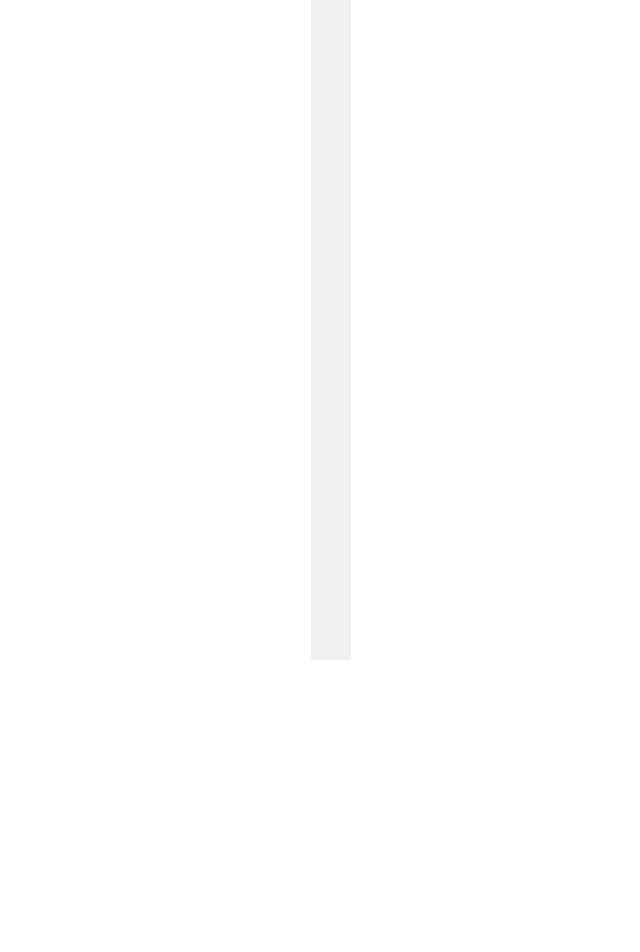
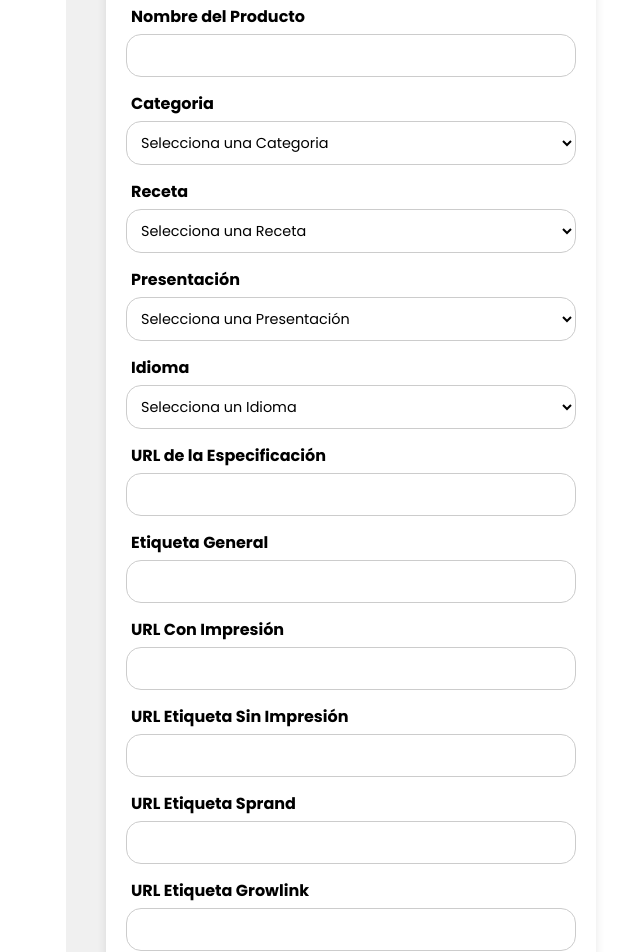
Before and after one commit to Nesz-ux/recetasDasa, a React (Vite) app: page /add-product in a window 1280 px wide. Before the commit this address had no page. Shown: the part 180-1132 px from the top of the page, without its empty margins (309-949 px from the left). Before the commit the page ends 840 px from the top, so only its background shows below. Built offline with nearby package versions, Linux system fonts and the light colour scheme; a web font is replaced by a local one.

Commit message:
Vistas de creacion de producto terminado, agregar producto a la base de datos finalizado

```diff
--- a/src/App.tsx
+++ b/src/App.tsx
@@ -4,6 +4,8 @@ import Login from "./pages/Login";
 import AddUserForm from "./pages/Users/AddUserForm";
 import ManageUsers from "./pages/Users/ManageUsers";
 import EditUser from "./pages/Users/EditUser";
+import ManageProduct from "./pages/Product/ManageProduct";
+import AddProduct from "./pages/Product/AddProduct";
 import "./App.css";
 import { useEffect, useState } from "react";
 
@@ -32,6 +34,8 @@ function App() {
           <Route path="/manage-user" element={<ManageUsers />} />
           <Route path="/add-user" element={<AddUserForm />} />
           <Route path="/edit-user" element={<EditUser />} />
+          <Route path="/manage-product" element={<ManageProduct />} />
+          <Route path="/add-product" element={<AddProduct />} />
         </Routes>
       </div>
     </Router>
--- a/src/assets/styles/AddUserStyle.css
+++ b/src/assets/styles/AddUserStyle.css
@@ -5,13 +5,43 @@
 
 .create-user {
   width: 100%;
-  max-width: 500px;
+  max-width: 700px;
   margin: 50px auto;
   padding: 20px;
   background-color: #fff;
   border-radius: 20px;
   box-shadow: 0 4px 10px rgba(0, 0, 0, 0.1);
   margin-top: 30px;
+}
+.container-product {
+  max-width: 100%;
+  width: 450px;
+  margin: 0 auto;
+  padding: 20px;
+  text-align: center;
+  align-items: center;
+  justify-content: center;
+  min-height: 100vh;
+  transition: background-color 0.3s ease, color 0.3s ease;
+}
+
+.create-product {
+  width: 100%;
+  max-width: 700px;
+  margin: 50px auto;
+  padding: 20px;
+  background-color: #fff;
+  border-radius: 20px;
+  box-shadow: 0 4px 10px rgba(0, 0, 0, 0.1);
+  margin-top: 30px;
+}
+
+.create-product h2 {
+  text-align: center;
+  margin-bottom: 20px;
+  font-family: "Veneer", sans-serif;
+  font-size: 2rem;
+  color: #000;
 }
 
 .create-user h2 {
@@ -29,11 +59,11 @@
 }
 .create-user-form .form-group label {
   display: block;
-    margin-bottom: 5px;
-    color: #000;
-    text-align: left;
-    font-weight: bold;
-    margin-left: 5px;
+  margin-bottom: 5px;
+  color: #000;
+  text-align: left;
+  font-weight: bold;
+  margin-left: 5px;
 }
 
 .create-user-form .form-group input,
@@ -51,7 +81,7 @@
 
 .create-user-form .form-group input:hover,
 .create-user-form .form-group select:focus {
-  border-color: #BBA4C0;
+  border-color: #bba4c0;
   outline: none;
   box-shadow: 0 0 5px rgba(194, 135, 228, 0.5);
 }
--- a/src/assets/styles/EditUserStyle.css
+++ b/src/assets/styles/EditUserStyle.css
@@ -8,7 +8,7 @@
   max-width: 500px;
   margin: 50px auto;
   padding: 20px;
-  background-color: #FFF;
+  background-color: #fff;
   border-radius: 20px;
   box-shadow: 0 4px 10px rgba(0, 0, 0, 0.1);
   margin-top: 30px;
--- a/src/assets/styles/HomeStyle.css
+++ b/src/assets/styles/HomeStyle.css
@@ -8,7 +8,6 @@
   margin: 0 auto;
   padding: 20px;
   text-align: center;
-  flex-direction: column;
   align-items: center;
   justify-content: center;
   min-height: 100vh;
@@ -36,13 +35,6 @@
   margin-bottom: 10px;
 }
 
-.grid {
-  display: grid;
-  grid-template-columns: repeat(4, 1fr);
-  gap: 20px;
-  width: 100%;
-}
-
 .user-btn {
   padding: 8px 12px;
   margin: 0 5px;
@@ -51,29 +43,16 @@
   cursor: pointer;
   font-family: "Poppins", sans-serif;
   background-color: #473524;
+  width: 250px;
+  margin-bottom: 15px;
 }
-
-@media (max-width: 980px) {
-  .grid {
-    grid-template-columns: repeat(2, 1fr);
-  }
+.product-btn {
+  padding: 8px 12px;
+  margin: 0 5px;
+  border: none;
+  border-radius: 15px;
+  cursor: pointer;
+  font-family: "Poppins", sans-serif;
+  background-color: #473524;
+  width: 250px;
 }
-
-@media (max-width: 480px) {
-  .grid {
-    grid-template-columns: 1fr;
-  }
-}
-
-.input-container {
-  display: flex;
-  justify-content: center;
-  flex-direction: row;
-}
-
-.no-results {
-  display: flex;
-  justify-content: center;
-  font-size: 1.5rem;
-  color: #666;
-}
--- a/src/assets/styles/ManageUser.css
+++ b/src/assets/styles/ManageUser.css
@@ -35,7 +35,7 @@
   transition: background-color 0.3s ease;
   font-size: 1.1rem;
   margin-bottom: -40px;
-  width: 200px;
+  width: 250px;
 }
 
 .add-user-button:hover {
@@ -56,7 +56,7 @@
   font-size: 1.1rem;
   margin-bottom: -40px;
   margin-right: 15px;
-  width: 200px;
+  width: 250px;
 }
 
 .back-button:hover {
--- /dev/null
+++ b/src/pages/Product/AddProduct.tsx
@@ -0,0 +1,245 @@
+import React, { useState } from "react";
+import { useNavigate } from "react-router-dom";
+import "../../assets/styles/AddUserStyle.css";
+import { Categoria, Receta, Presentacion, Idioma } from "./ProductList";
+import { API_BASE_URL } from "../../utils/config";
+
+const AddProduct: React.FC = () => {
+  const navigate = useNavigate();
+
+  const [productData, setProductData] = useState({
+    nombre_producto: "",
+    categoria: "",
+    receta: "",
+    presentacion: "",
+    idioma: "",
+    url_especificacion: "",
+    url_etiqueta_gral: "",
+    url_esp_con_impresion: "",
+    url_esp_sin_impresion: "",
+    url_sprand: "",
+    url_growlink: "",
+  });
+
+  const handleChangeData = (
+    event: React.ChangeEvent<HTMLInputElement | HTMLSelectElement>
+  ) => {
+    const { name, value } = event.target;
+    setProductData((prevData) => ({
+      ...prevData,
+      [name]: value,
+    }));
+  };
+
+  const token = localStorage.getItem("token");
+
+  const handleSubmitProduct = async (
+    event: React.FormEvent<HTMLFormElement>
+  ) => {
+    event.preventDefault();
+    if (!token) {
+      alert("Vuelve a Iniciar Sesión");
+      return;
+    }
+
+    try {
+      const response = await fetch(
+        `${API_BASE_URL}/products/register-product`,
+        {
+          method: "POST",
+          headers: {
+            "Content-Type": "application/json",
+            Authorization: `Bearer ${token}`,
+          },
+          body: JSON.stringify(productData),
+        }
+      );
+
+      if (response.ok) {
+        console.log("Producto creado exitosamente");
+        alert("Producto Creado Exitosamente");
+        navigate("/manage-product");
+      } else {
+        const errorData = await response.json();
+        console.error("Error al crear el producto: ", errorData);
+        alert(errorData.message || "Error al crear el producto");
+      }
+    } catch (error) {
+      console.error("Error en la solicitud: ", error);
+      alert("Error al conectar con el servidor");
+    }
+  };
+
+  return (
+    <div className="container-product">
+      <div className="create-product">
+        <h2>Crear Nuevo Producto</h2>
+        <form className="create-user-form" onSubmit={handleSubmitProduct}>
+          <div className="form-group">
+            <label htmlFor="nombre_producto">Nombre del Producto</label>
+            <input
+              type="text"
+              id="nombre_producto"
+              name="nombre_producto"
+              value={productData.nombre_producto}
+              onChange={handleChangeData}
+              required
+            />
+          </div>
+
+          <div className="form-group">
+            <label htmlFor="categoria">Categoria</label>
+            <select
+              name="categoria"
+              id="categoria"
+              value={productData.categoria}
+              onChange={handleChangeData}
+              required
+            >
+              <option value="">Selecciona una Categoria</option>
+              {Categoria.map((item, index) => (
+                <option key={index} value={item.value}>
+                  {item.description}
+                </option>
+              ))}
+            </select>
+          </div>
+
+          <div className="form-group">
+            <label htmlFor="receta">Receta</label>
+            <select
+              name="receta"
+              id="receta"
+              value={productData.receta}
+              onChange={handleChangeData}
+              required
+            >
+              <option value="">Selecciona una Receta</option>
+              {Receta.map((item, index) => (
+                <option key={index} value={item.value}>
+                  {item.description}
+                </option>
+              ))}
+            </select>
+          </div>
+
+          <div className="form-group">
+            <label htmlFor="presentacion">Presentación</label>
+            <select
+              name="presentacion"
+              id="presentacion"
+              value={productData.presentacion}
+              onChange={handleChangeData}
+              required
+            >
+              <option value="">Selecciona una Presentación</option>
+              {Presentacion.map((item, index) => (
+                <option key={index} value={item.value}>
+                  {item.description}
+                </option>
+              ))}
+            </select>
+          </div>
+
+          <div className="form-group">
+            <label htmlFor="idioma">Idioma</label>
+            <select
+              name="idioma"
+              id="idioma"
+              value={productData.idioma}
+              onChange={handleChangeData}
+              required
+            >
+              <option value="">Selecciona un Idioma</option>
+              {Idioma.map((item, index) => (
+                <option key={index} value={item.value}>
+                  {item.description}
+                </option>
+              ))}
+            </select>
+          </div>
+
+          <div className="form-group">
+            <label htmlFor="url_especificacion">URL de la Especificación</label>
+            <input
+              type="text"
+              id="url_especificacion"
+              name="url_especificacion"
+              value={productData.url_especificacion}
+              onChange={handleChangeData}
+              required
+            />
+          </div>
+
+          <div className="form-group">
+            <label htmlFor="url_etiqueta_gral">Etiqueta General</label>
+            <input
+              type="text"
+              id="url_etiqueta_gral"
+              name="url_etiqueta_gral"
+              value={productData.url_etiqueta_gral}
+              onChange={handleChangeData}
+              required
+            />
+          </div>
+
+          <div className="form-group">
+            <label htmlFor="url_esp_con_impresion">URL Con Impresión</label>
+            <input
+              type="text"
+              id="url_esp_con_impresion"
+              name="url_esp_con_impresion"
+              value={productData.url_esp_con_impresion}
+              onChange={handleChangeData}
+              required
+            />
+          </div>
+
+          <div className="form-group">
+            <label htmlFor="url_esp_sin_impresion">
+              URL Etiqueta Sin Impresión
+            </label>
+            <input
+              type="text"
+              id="url_esp_sin_impresion"
+              name="url_esp_sin_impresion"
+              value={productData.url_esp_sin_impresion}
+              onChange={handleChangeData}
+              required
+            />
+          </div>
+
+          <div className="form-group">
+            <label htmlFor="url_sprand">URL Etiqueta Sprand</label>
+            <input
+              type="text"
+              id="url_sprand"
+              name="url_sprand"
+              value={productData.url_sprand}
+              onChange={handleChangeData}
+              required
+            />
+          </div>
+
+          <div className="form-group">
+            <label htmlFor="url_growlink">URL Etiqueta Growlink</label>
+            <input
+              type="text"
+              id="url_growlink"
+              name="url_growlink"
+              value={productData.url_growlink}
+              onChange={handleChangeData}
+              required
+            />
+          </div>
+
+          <button className="submit-buton" type="submit">
+            Agregar Producto
+          </button>
+        </form>
+      </div>
+    </div>
+  );
+};
+
+export default AddProduct;
--- /dev/null
+++ b/src/pages/Product/ProductList.tsx
@@ -0,0 +1,71 @@
+export const Categoria = [
+  {
+    value: "granola",
+    description: "Granola",
+  },
+  {
+    value: "cereal",
+    description: "Cereal",
+  },
+  {
+    value: "barra_crujiente",
+    description: "Barra Crujiente",
+  },
+  {
+    value: "barra_kid",
+    description: "Barra Kid",
+  },
+  {
+    value: "otra_categoria",
+    description: "Otras Categorias",
+  },
+];
+
+export const Receta = [
+  {
+    value: "original",
+    description: "Original",
+  },
+  {
+    value: "chocolate",
+    description: "Chocolate",
+  },
+  {
+    value: "ligera",
+    description: "Ligera",
+  },
+  {
+    value: "vainilla",
+    description: "Vainilla",
+  },
+  {
+    value: "maple",
+    description: "Maple",
+  },
+];
+
+export const Presentacion = [
+  {
+    value: "autoservicio",
+    description: "Autoservicio",
+  },
+  {
+    value: "costco",
+    description: "Costco",
+  },
+  {
+    value: "degustacion",
+    description: "Degustación",
+  },
+];
+
+export const Idioma = [
+  {
+    value: "espanol",
+    description: "Español",
+  },
+  {
+    value: "ingles",
+    description: "Ingles",
+  },
+];
--- a/src/pages/Users/AddUserForm.tsx
+++ b/src/pages/Users/AddUserForm.tsx
@@ -46,7 +46,7 @@ const AddUserForm: React.FC = () => {
       if (response.ok) {
         console.log("Usuario creado exitosamente");
         alert("Usuario creado exitosamente");
-        navigate("/manage-user")
+        navigate("/manage-user");
       } else {
         const errorData = await response.json();
         console.error("Error al crear el usuario: ", errorData);
```
Also changed, not shown: src/pages/Home.tsx (+7 -4 lines), src/pages/Product/ManageProduct.tsx (renamed from src/pages/Users/ManageUsers.tsx, +10 -12 lines). Lines whose indentation alone changed are shown as unchanged.
